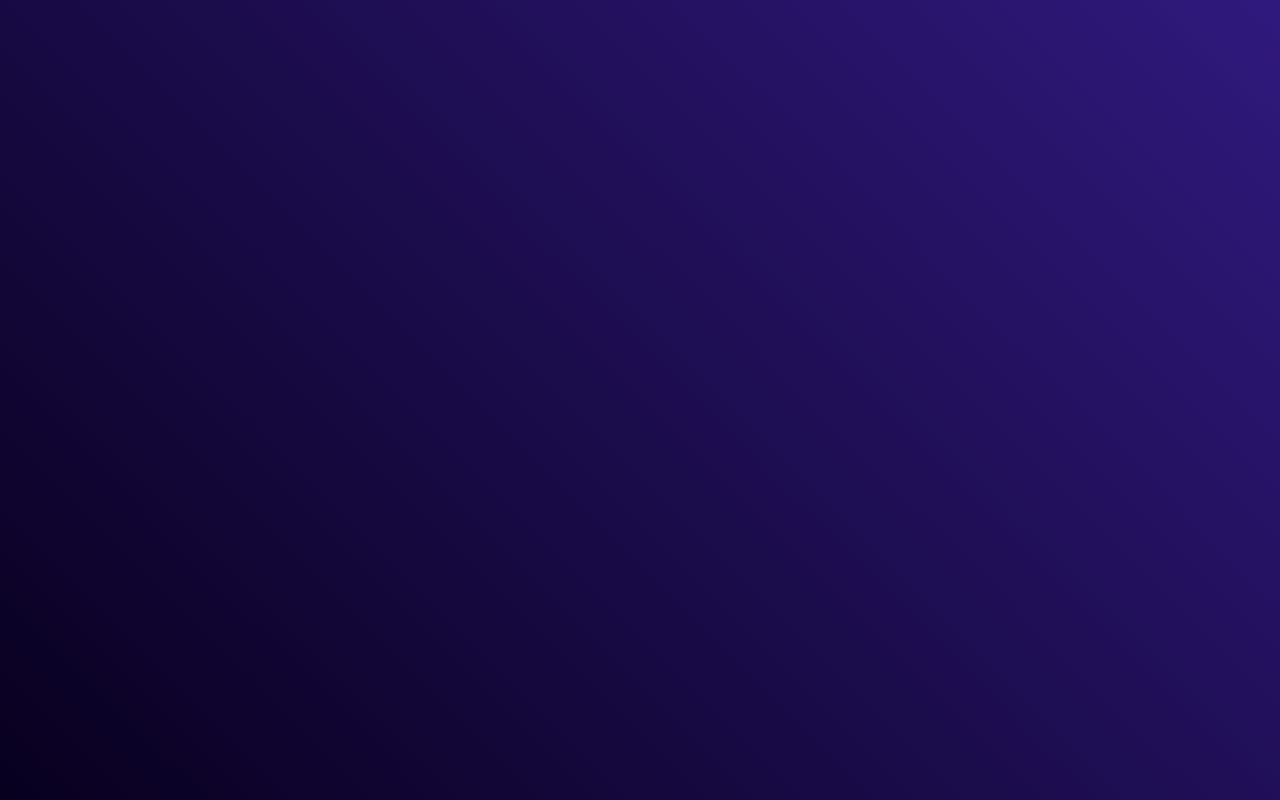
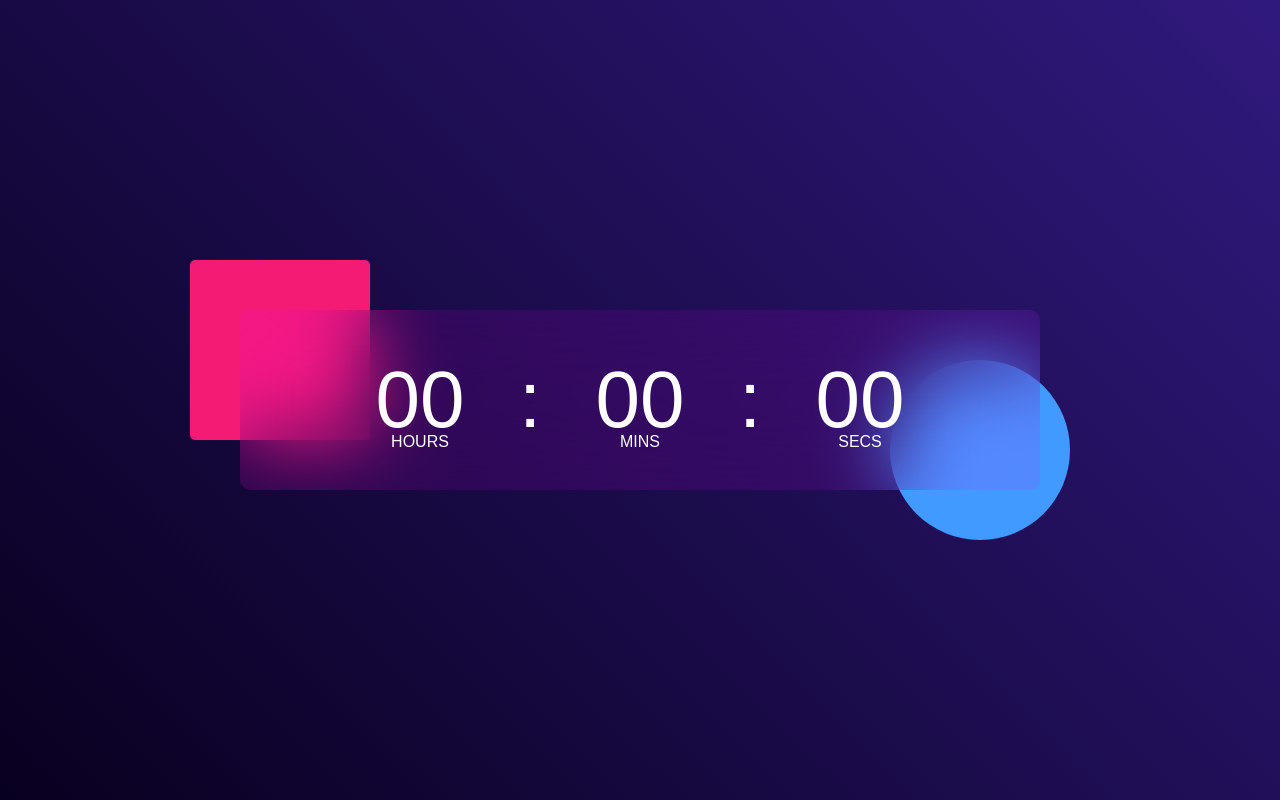
Before and after one commit to PoojaDumpala/Digital-Clock, a plain HTML site: page index.html in a window 1280 px wide. Drawn offline with Linux system fonts and the light colour scheme.

Commit message:
structure of webiste without functionalites

```diff
--- a/index.html
+++ b/index.html
@@ -7,6 +7,18 @@
     </head>
     <body>
         <div class="here">
+          <div class="container">
+            <div class="clock">
+                <span id="hrs">00</span>
+                <span>:</span>
+                <span id="mins">00</span>
+                <span>:</span>
+                <span id="sec">00</span>
+
+
+
+            </div>
+          </div>
 
         </div>
 
--- a/style.css
+++ b/style.css
@@ -11,3 +11,69 @@
     color: #ffff;
     position: relative;
 }
+.container{
+    width: 800px;
+    height: 180px;
+    position: absolute;
+    top: 50%;
+    left: 50%;
+    transform: translate(-50%,-50%);/* center of the website*/
+}
+.clock{
+    width: 100%;
+    height: 100%;
+    background: rgba(235, 0, 255, 0.11);
+    border-radius: 10px;
+    display: flex;
+    align-items: center;
+    justify-content: center;/*text inside the clock will be center*/
+    backdrop-filter: blur(40px);/* background makes blur*/
+}
+.container::before{
+    content: '';
+    width: 180px;
+    height: 180px;
+    background: #f41b75;
+    border-radius: 5px;
+    position: absolute;
+    left: -50px;
+    top: -50px;
+    z-index: -1;
+}
+.container::after{
+    content: '';
+    width: 180px;
+    height: 180px;
+    background: #419aff;
+    border-radius: 50%;
+    position: absolute;
+    right: -30px;
+    bottom: -50px;
+    z-index: -1;
+
+}
+.clock span{
+    font-size: 80px;
+    width: 110px;
+    display: inline-block;
+    text-align: center;
+    position: relative;
+
+}
+.clock span::after{
+
+    font-size: 16px;
+    position: absolute;
+    bottom: -5px;
+    left: 50%;
+    transform: translate(-50%);
+}
+#hrs::after{
+    content: 'HOURS';
+}
+#mins::after{
+    content: 'MINS';
+}
+#sec::after{
+    content: 'SECS';
+}
```
